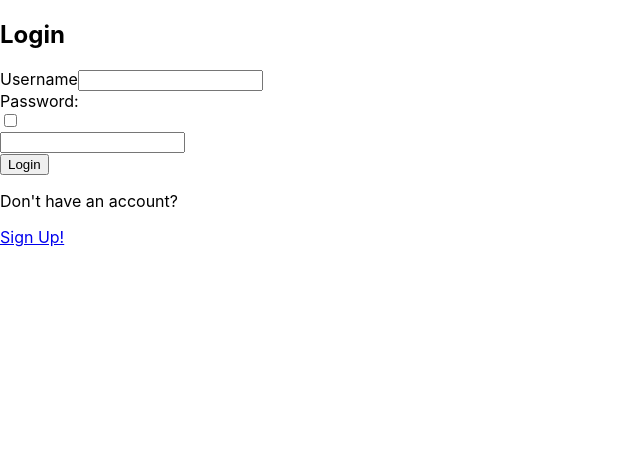
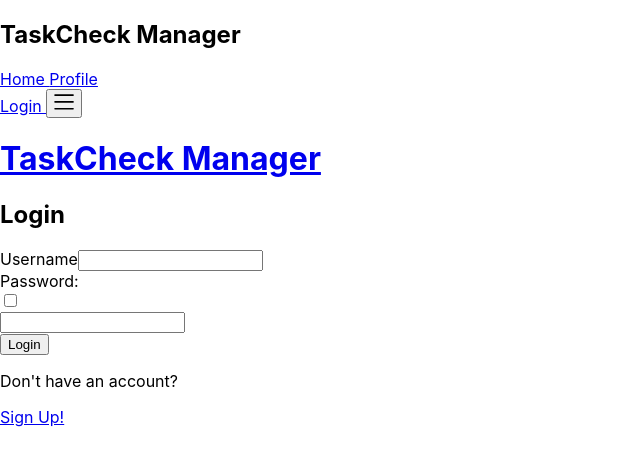
Before and after one commit to SheetsC/taskCheck-manager, a React (Create React App) app in the folder project_maybe/frontend/: page /login in a window 1280 px wide. Shown: the top 466 px of the page, without its empty margins (0-640 px from the left). Built offline with nearby package versions, Linux system fonts and the light colour scheme; no server answers.

Commit message:
rewrote projects

```diff
--- a/project_maybe/frontend/src/App.js
+++ b/project_maybe/frontend/src/App.js
@@ -1,48 +1,57 @@
-import React, {useState, useEffect} from 'react';
-
-import {
-  Routes,
-  Route,
-} from "react-router-dom";
+import React, { useState, useEffect } from 'react';
+import Navbar from './Navbar';
+import { Routes, Route } from 'react-router-dom';
 import { Login } from './Login';
 import { SignUp } from './Signup';
-import { Logout} from './Logout';
+import { Projects } from './Projects';
+import { Tasks } from './Tasks';
+
 export function App() {
   const [user, setUser] = useState(null);
+  const [userProjects, setUserProjects] = useState([]);
+  const [userTasks, setUserTasks] = useState([]);
+  const [projectTasks, setProjectTasks] = useState([]);
 
   useEffect(() => {
-    fetch("/check_session").then((response) => {
+    fetch('/check_session').then((response) => {
       if (response.ok) {
         response.json().then((user) => setUser(user));
       }
     });
   }, []);
 
+  useEffect(() => {
+    fetch(`/users/${user?.id}/tasks`)
+      .then((r) => r.json())
+      .then((data) => {
+        setUserTasks(data);
+       const projectNames = [...data].map(task => task.project);
+      setUserProjects(projectNames);
+      })
+      .catch((error) => console.error(error));
+  }, [user?.id]);
+
   function handleLogin(user) {
     setUser(user);
   }
-  function handleLogout(){
-      fetch("/logout", {
-          method: "DELETE",
+
+  function handleLogout() {
+    fetch('/logout', {
+      method: 'DELETE',
     }).then(
-          // () => onLogout()
       setUser(null)
     );
   }
+
   return (
     <div className="App">
       <header className="App-header">
-          {/* <Navbar user={user} setUser={setUser} onLogout={handleLogout}/> */}
+        <Navbar user={user} setUser={setUser} onLogout={handleLogout} />
         <Routes>
-              {/* <Route path="/"  /> */}
-                  {/* <Route path="/" element={<Home user={user} eventsArray={eventsArray}/>} />
-                  <Route path="/venues" element={<Venues venuesArray={venuesArray}/>} />
-                  {/* <Route path="/events" element={<Events eventsArray={eventsArray} search={search}/>} /> */}
-                  {/* <Route path="/events" element={<Events addEvent={addEvent} eventsArray={eventsArray} user={user}/>} /> */}
-                  <Route path="/login" element={<Login handleLogin={handleLogin}/>} />
-                  <Route path="/signup" element={<SignUp setUser={setUser}/>} />
-                  {/* <Route path="/profile" element={<Profile user={user} handleLogout={handleLogout} handleUpdate={handleUpdate} setUser={setUser} tix={tixArray} deleteEvent={deleteEvent}/>} /> */}
-                  <Route path="/" element={<Logout handleLogout={handleLogout}/>} />
+          <Route path="/tasks" element={<Tasks projectTasks={projectTasks} />} />
+          <Route path="/login" element={<Login handleLogin={handleLogin} />} />
+          <Route path="/signup" element={<SignUp setUser={setUser} />} />
+          <Route path="/projects" element={<Projects userProjects={userProjects} />} />
         </Routes>
       </header>
     </div>
--- a/project_maybe/frontend/src/Login.js
+++ b/project_maybe/frontend/src/Login.js
@@ -32,7 +32,7 @@ export function Login({ handleLogin }) {
         }).then((r) => {
             if (r.ok) {
                 r.json().then((user) => handleLogin(user))
-                nagigate('/')
+                nagigate('/projects')
             }
             else {
                 toggleModal()
--- a/project_maybe/frontend/src/Logout.js
+++ /dev/null
@@ -1,9 +0,0 @@
-import React from 'react'
-
-export function Logout({handleLogout}) {
-  return (
-    <div>
-        <button onClick={handleLogout}>Logout</button>
-    </div>
-  )
-}
--- a/project_maybe/frontend/src/Navbar.js
+++ b/project_maybe/frontend/src/Navbar.js
@@ -1,8 +1,48 @@
 import React, {useState} from 'react'
+import {SlMenu} from 'react-icons/sl'
 import {NavLink, Link} from 'react-router-dom'
+import './index.css';
+import { FontAwesomeIcon } from '@fortawesome/react-fontawesome';
 
-export function Navbar() {
-  return (
-    <div>Navbar</div>
-  )
+function Navbar({user, setUser, onLogout}) {
+    const [nav, setNav] = useState(false)
+
+    const handleNav = () => {
+        setNav(!nav)
+    }
+    return(
+        <header class="bg-slate-900 fixed w-full z-10 top-0">
+            <nav class="mx-auto flex max-w-7xl items-center justify-between gap-x-6 p-6 lg:px-8">
+                <div class="hidden lg:flex lg:gap-x-12">
+                    <h1 className="NavLink" to='/' end>TaskCheck Manager</h1>
+                    <NavLink className="NavLink" to = "./" end>Home <FontAwesomeIcon icon="fa-solid fa-house"/></NavLink>
+                    {user ? (
+                        <Link className="NavLink" to="/profile">Profile <FontAwesomeIcon icon="fa-solid fa-address-card"/></Link>
+                    ) : (
+                        <Link className="NavLink" to="/login">Profile <FontAwesomeIcon icon="fa-solid fa-address-card"/></Link>
+                    )}
+                </div>
+                {/* <div class="flex flex-1 items-center justify-end gap-x-6">
+                    <Link className="signup" to="/signup">Sign Up</Link>
+                </div> */}
+                {user ? (
+                    <div class="flex justify-between gap-x-6">
+                        <p className="logout"><FontAwesomeIcon icon="fa-solid fa-poo"/> Welcome, {user?.first_name}!</p>
+                        <Link className="logoutbtn" to="/login" onClick={onLogout}>Logout <FontAwesomeIcon icon="fa-solid fa-power-off"/></Link>
+                    </div>
+                ) : (
+                    <Link className="NavLogin" to="/login">Login <FontAwesomeIcon icon="fa-solid fa-users"/></Link>
+                )}
+                <button onClick={handleNav} className='text-white block md:hidden'>
+                    <SlMenu size={20}/>
+                </button>
+            </nav>
+            <div className={nav ? 'z-10 text-white fixed left-0 top-0 w-[40%] h-full border-r border-stone-400 bg-slate-900 ease-in-out duration-500 md:hidden' : ' fixed left-[-100%]'}>
+                <h1 className='w-full medium:text-xl text-2xl font-bold p-4' onClick={handleNav}>
+                    <NavLink to='/' end>TaskCheck Manager</NavLink>
+                </h1>
+            </div>
+        </header>
+    )
 }
+export default Navbar
--- /dev/null
+++ b/project_maybe/frontend/src/ProjectCard.js
@@ -0,0 +1,11 @@
+import React from 'react'
+import {Link} from 'react-router-dom'
+
+export function ProjectCard({id, name, end_date, complete }) {
+  return (
+
+    <Link to="/tasks">
+        <h3>Project:{name} Due: {end_date} {complete ?  "Done": "Not Done"}</h3>
+    </Link>
+  )
+}
--- /dev/null
+++ b/project_maybe/frontend/src/Projects.js
@@ -0,0 +1,22 @@
+import React, { useEffect, useState } from 'react';
+import { ProjectCard } from './ProjectCard';
+
+export function Projects({ userProjects }) {
+  const [uniqueProjects, setUniqueProjects] = useState([]);
+
+  useEffect(() => {
+    const unique = userProjects.reduce((acc, project) => {
+      if (!acc.some((p) => p.id === project.id)) {
+        acc.push(project);
+      }
+      return acc;
+    }, []);
+    setUniqueProjects(unique);
+  }, [userProjects]);
+
+  const projectComponents = uniqueProjects.map((project) => (
+    <ProjectCard key={project.id} {...project} />
+  ));
+
+  return <div>{projectComponents}</div>;
+}
--- /dev/null
+++ b/project_maybe/frontend/src/TaskCard.js
@@ -0,0 +1,9 @@
+import React from 'react'
+
+export function TaskCard({project, description, complete, due_date}) {
+  return (
+    <div>
+        <h3>Project due:{due_date} Task: {description} {complete ?  "Done": "Not Done"}</h3>
+    </div>
+  )
+}
--- /dev/null
+++ b/project_maybe/frontend/src/Tasks.js
@@ -0,0 +1,23 @@
+import React, {useState, useEffect} from 'react'
+import {TaskCard} from './TaskCard'
+export function Tasks({projectTasks}) {
+    // const project = [...userProjects].map((project)=>project)
+    // const [projectTasks, setProjectTasks] = useState([]);
+
+    // useEffect(()=>{
+    //   fetch(`projects/${project?.id}/tasks`)
+    //   .then(r=>r.json())
+    //   .then(datasetProjectTasks)
+    // },[project?.id])
+
+    const taskComponents =
+        projectTasks.map((task)=>{
+    return(
+        <TaskCard {...task}/>
+    )})
+  return (
+    <div>
+        {taskComponents}
+    </div>
+  )
+}
```
Also changed, not shown: project_maybe/frontend/src/Signup.js (+1 -41 lines), 2 other files (tests, documents, lock files or other folders). Lines whose indentation alone changed are shown as unchanged.
